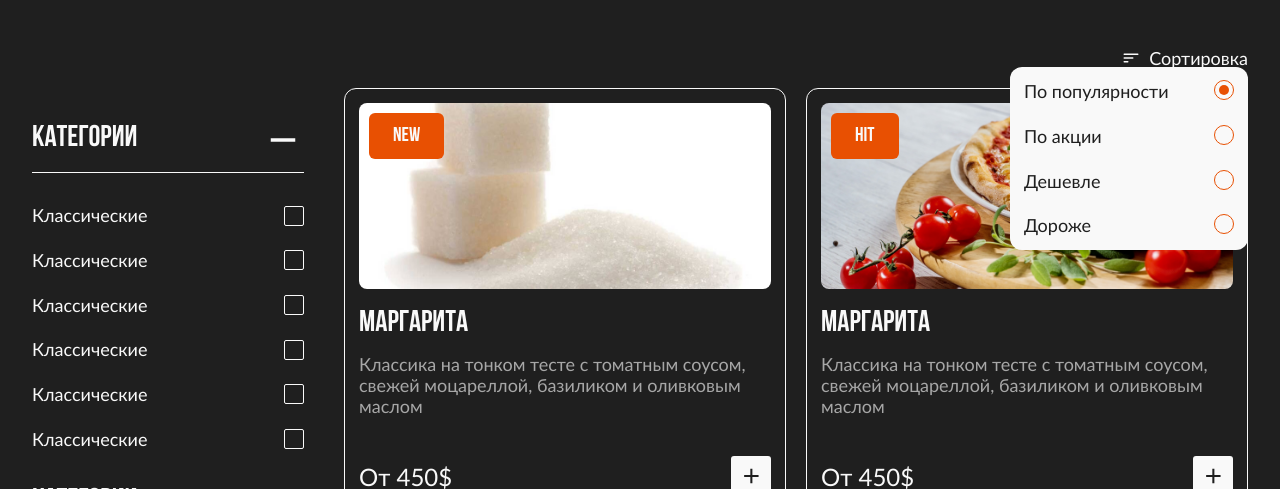
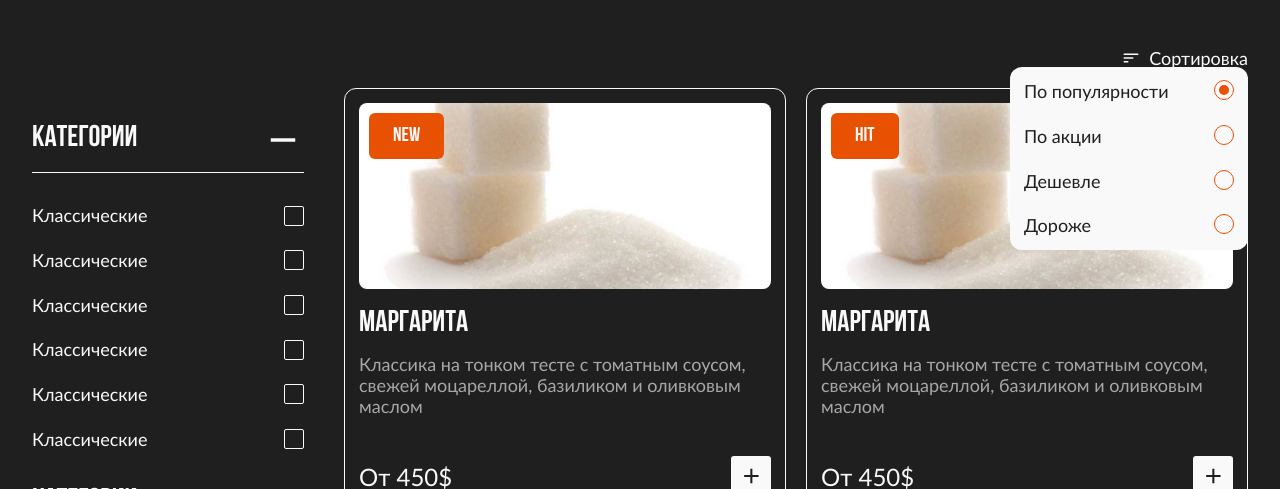
Before and after one commit to noxfox99/pizza, a plain HTML site: page index.html in a window 1280 px wide. Shown: the part 736-1225 px from the top of the page. Drawn offline with Linux system fonts and the light colour scheme.

Commit message:
Update index.html

```diff
--- a/index.html
+++ b/index.html
@@ -409,7 +409,7 @@
                             <div class="products-list-item">
                                 <div class="img">
                                     <div class="sticker">hit</div>
-                                    <img src="assets/img/mocks/banner.jpg" alt="">
+                                    <img src="3.png" alt="">
                                 </div>
                                 <div class="title">Маргарита</div>
                                 <div class="description">Классика на тонком тесте с томатным соусом, свежей моцареллой, базиликом и оливковым маслом</div>
```
